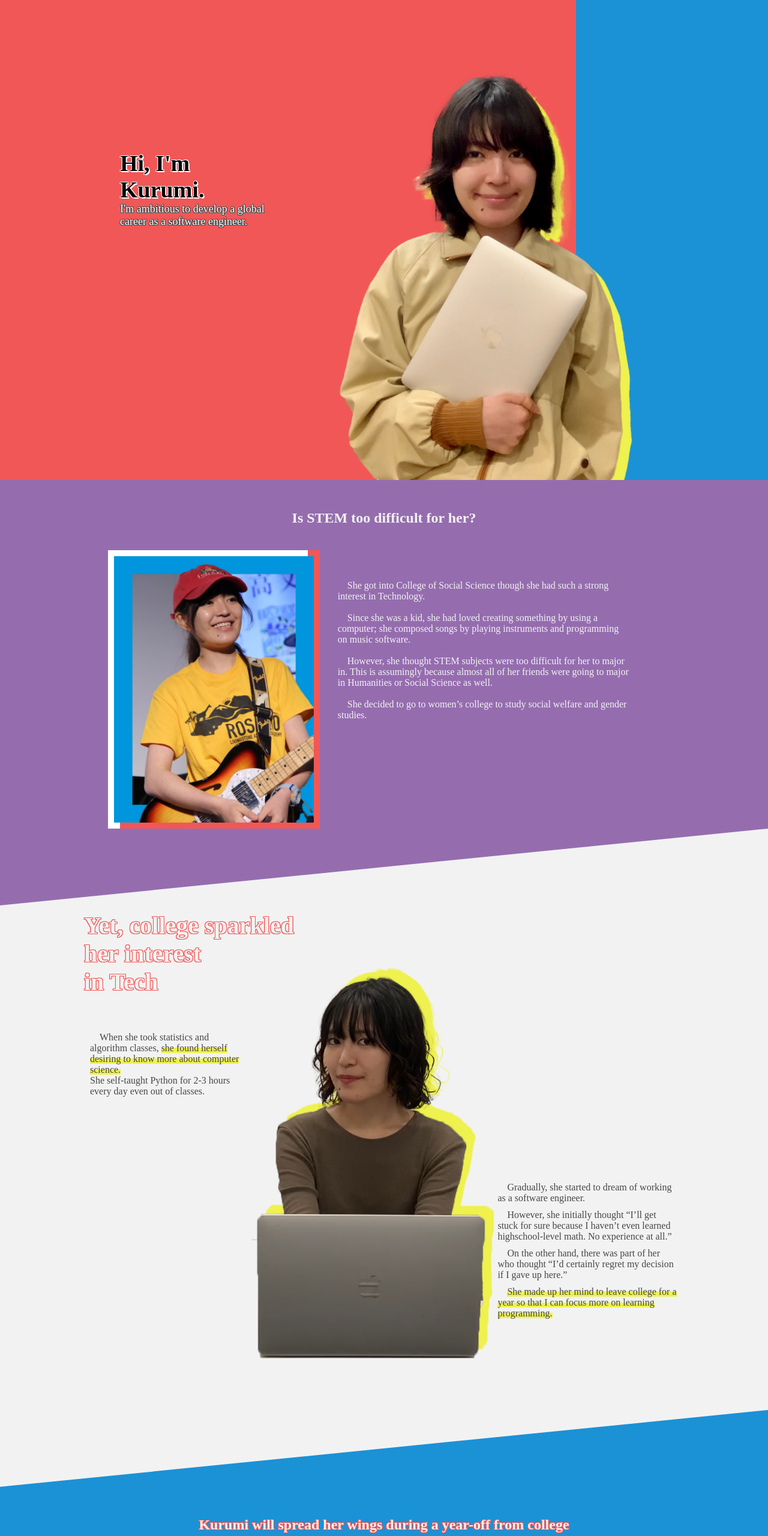
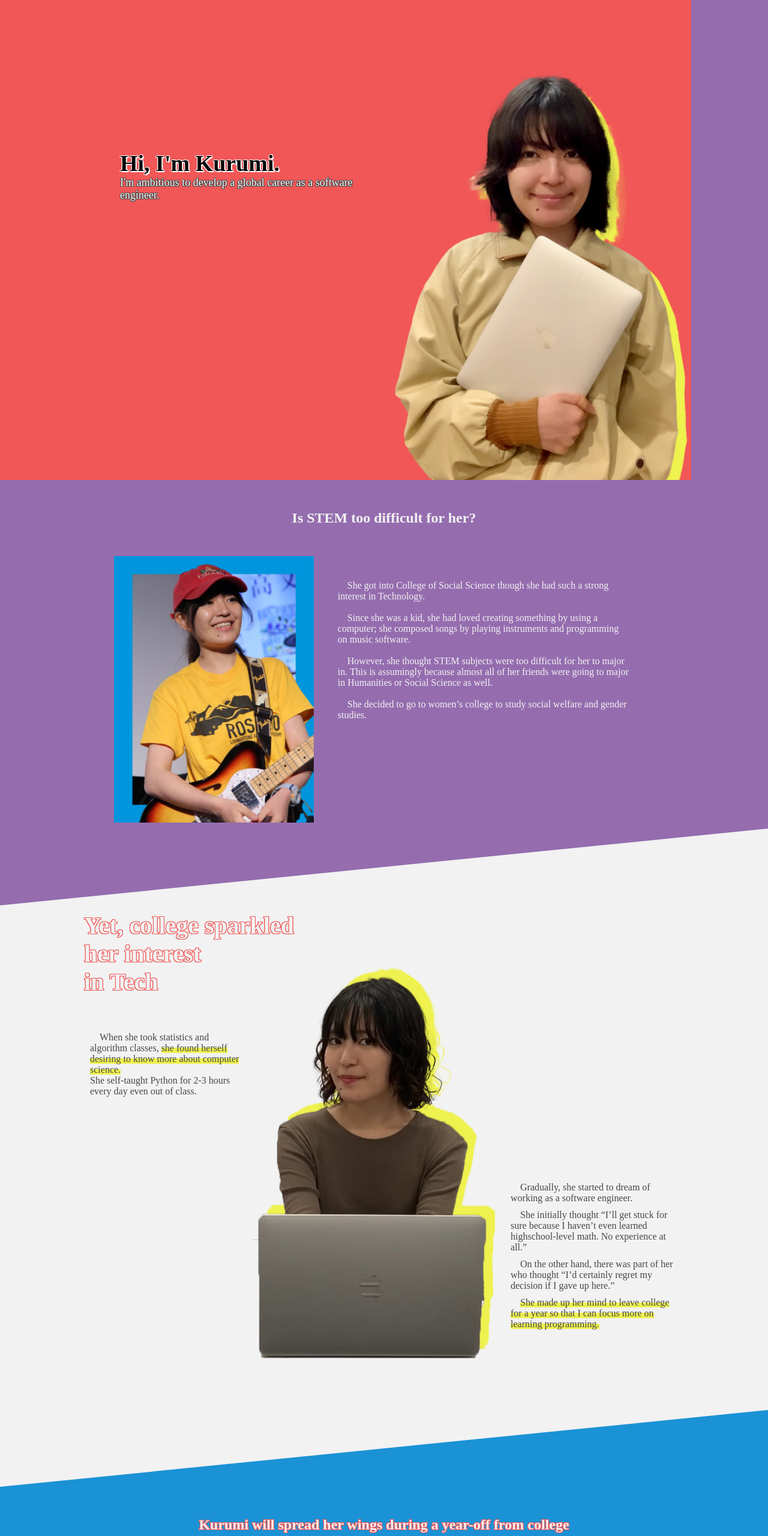
Before and after one commit to walnut07/WaffleCollege, a plain HTML site: page index.html in a window 1280 px wide. Shown: the top 2560 px of the page at 60% size. Drawn offline with Linux system fonts and the light colour scheme.

Commit message:
ready to present

```diff
--- a/index.html
+++ b/index.html
@@ -17,8 +17,7 @@
                 </div>
                 <img class="intro-picture" src="./img/Kurumi.png" alt="A picture of Kurumi holding macbook in front of her">
             </div>
-            <div class="intro-blue-background">
-            </div>
+            <div class="intro-blue-background"></div>
         </header>
 
         <main>
@@ -44,14 +43,14 @@
                 <div class="college-container">
                     <div class="college-text">
                         <p>When she took statistics and algorithm classes, <span class="highlight">she found herself desiring to know more about computer science.</span> <br>
-                            She self-taught Python for 2-3 hours every day even out of classes.</p>
+                            She self-taught Python for 2-3 hours every day even out of class.</p>
                     </div>
                     <div class="college-picture">
                         <img src="./img/Kurumi-laptop.PNG" alt="">
                     </div>
                     <div class="college-text" id="text-left">
                         <p>Gradually, she started to dream of working as a software engineer. <br></p>
-                        <p>However, she initially thought “I’ll get stuck for sure because I haven’t even learned highschool-level math. No experience at all.” </p>
+                        <p>She initially thought “I’ll get stuck for sure because I haven’t even learned highschool-level math. No experience at all.” </p>
                         <p>On the other hand, there was part of her who thought “I’d certainly regret my decision if I gave up here.”</p>
                         <p><span class="highlight">She made up her mind to leave college for a year so that I can focus more on learning programming. </span></p>
                     </div>
--- a/stylesheet.css
+++ b/stylesheet.css
@@ -10,7 +10,7 @@
 }
 
 html{
-    background-color: var(--blue);
+    background-color: var(--pink);
 }
 
 .wrapper{
@@ -27,12 +27,11 @@ header{
     width: 100%;
     height: 100vh;
     display: flex;
-    flex-direction: row;
 }
 
 .intro-pink-background{
     position: absolute;
-    width: 75%;
+    width: 90%;
     height: 100vh;
     background: var(--pink);
     display: flex;
@@ -65,7 +64,7 @@ header{
 
 .intro-picture {
     height: 90vh;
-    right: -100px;
+    right: 0px;
     bottom: -90px;
     position: relative;
 }
@@ -75,10 +74,13 @@ header{
 }
 
 .intro-blue-background{
-    width: 25%;
+    width: 100%;
     height: 100vh;
-    background: var(--blue);
+    background: var(--purple);
     z-index: -1;
+    display: flex;
+    margin-right: 0;
+
 }
 
 /* highschool */
@@ -104,10 +106,10 @@ header{
 .highschool-container img{
   width: 26vw;
   box-shadow:
-  10px 10px 0 var(--pink), /*外側の縁取り*/
+  /* 10px 10px 0 #FFF, /*外側の縁取り
   -10px 10px 0 #FFF, -10px -10px 0 #FFF,
-  -10px 10px 0 var(--pink),  10px -10px 0 var(--pink),
-  -10px 0 0 var(--pink), 10px 0 0 var(--pink);
+  -10px 10px 0 #FFF,  10px -10px 0 #FFF,
+  -10px 0 0 #FFF, 10px 0 0 #FFF; */
 }
 
 
@@ -168,6 +170,7 @@ header{
 
 #text-left{
   margin-top: 250px;
+  margin-left: 20px;
 }
 
 /* 背景をななめにする　*/
@@ -193,7 +196,7 @@ header{
   background-color:var(--white);}/* .section2の背景 */
 
 .college::before {
-  content: '';
+  content: "";
   position: absolute;
   bottom: 0;
   left: 0;
@@ -208,7 +211,7 @@ header{
 }
 
 .year-off-title h2{
-  margin: 50px;
+  padding: 50px;
   text-align: center;
   color: var(--white);
   text-shadow:
@@ -268,9 +271,9 @@ li {
 
 /* footer */
 footer{
-  background: var(--pink);
-  padding: 50px;
-  color: var(--white);
+  background: var(--white);
+  padding: 20px;
+  color: var(--pink);
   text-align: center;
   font-size: 13px;
 }
```
